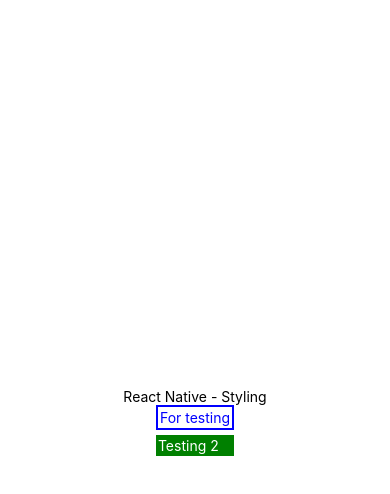
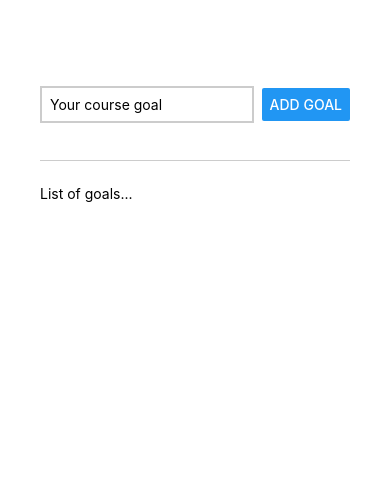
Before and after one commit to Mac1618/React-Native---The-Practical-Guide, a React Native app: screen / in a window 390 px wide. Shown: the top 494 px of the page. Built offline with nearby package versions, Linux system fonts and the light colour scheme.

Commit message:
section 2: Layouts & Flexbox, also added initial layout for todo app

```diff
--- a/App.js
+++ b/App.js
@@ -1,43 +1,42 @@
-import { StatusBar } from 'expo-status-bar';
-import { Alert, Button, StyleSheet, Text, View } from 'react-native';
+import { Alert, Button, StyleSheet, Text, TextInput, View } from 'react-native';
 
 export default function App() {
 	return (
-		<View style={styles.container}>
-			<Text>React Native - Styling</Text>
-			<StatusBar style="auto" />
-
-			<View>
-				{/* Inline Style */}
-				<Text
-					style={{
-						borderWidth: 2,
-            borderColor: "blue",
-						color: 'blue',
-						padding: 2,
-					}}
-				>
-					For testing
-				</Text>
-
-				{/* StyleSheet Objects */}
-				<Text style={styles.test_2}>Testing 2</Text>
+		<View style={styles.appContainer}>
+			<View style={styles.inputContainer}>
+				<TextInput style={styles.textContainer} placeholder="Your course goal" />
+				<Button title="Add Goal" />
+			</View>
+			<View style={styles.goalsContainer}>
+				<Text>List of goals...</Text>
 			</View>
 		</View>
 	);
 }
 
 const styles = StyleSheet.create({
-	container: {
+	appContainer: {
 		flex: 1,
-		backgroundColor: '#fff',
+		paddingTop: 50,
+		paddingHorizontal: 40,
+	},
+	inputContainer: {
+		flex: 1,
+		flexDirection: 'row',
+		justifyContent: 'space-between',
 		alignItems: 'center',
-		justifyContent: 'center',
+		marginBottom: 24,
+		borderBottomWidth: 1,
+		borderColor: '#cccccc',
 	},
-	test_2: {
-		marginTop: 5,
-		backgroundColor: 'green',
-		color: 'white',
-		padding: 2,
+	textContainer: {
+		borderWidth: 2,
+		borderColor: '#cccccc',
+		width: '70%',
+		marginRight: 8,
+		padding: 8,
+	},
+	goalsContainer: {
+		flex: 6,
 	},
 });
```
Also changed, not shown: notes.txt.
